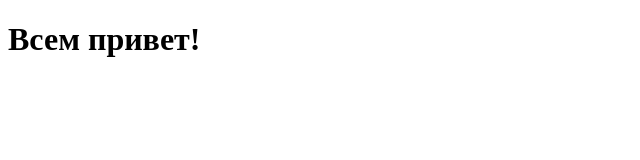
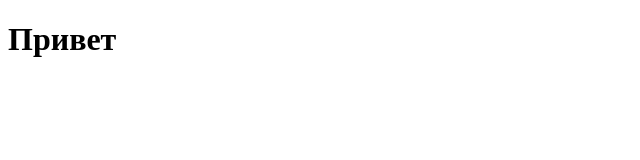
Before and after one commit to ruslan-mexanoid/project, a plain HTML site: page index.html in a window 1280 px wide. Shown: the whole page, without its empty margins (0-640 px from the left). Drawn offline with Linux system fonts and the light colour scheme.

Commit message:
Update index.html

```diff
--- a/index.html
+++ b/index.html
@@ -7,6 +7,6 @@
     <title>Document</title>
 </head>
 <body>
-    <h1>Всем привет!</h1>
+    <h1>Привет</h1>
 </body>
 </html>
```
